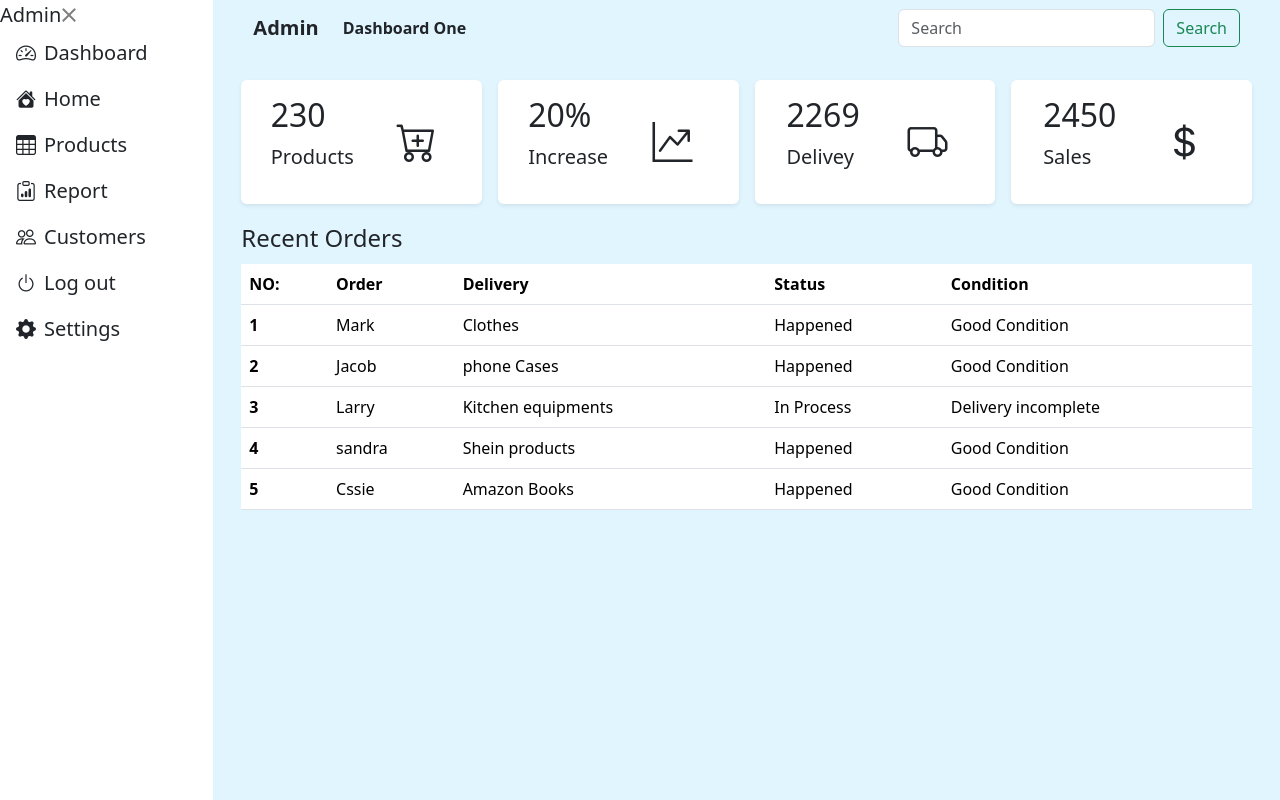
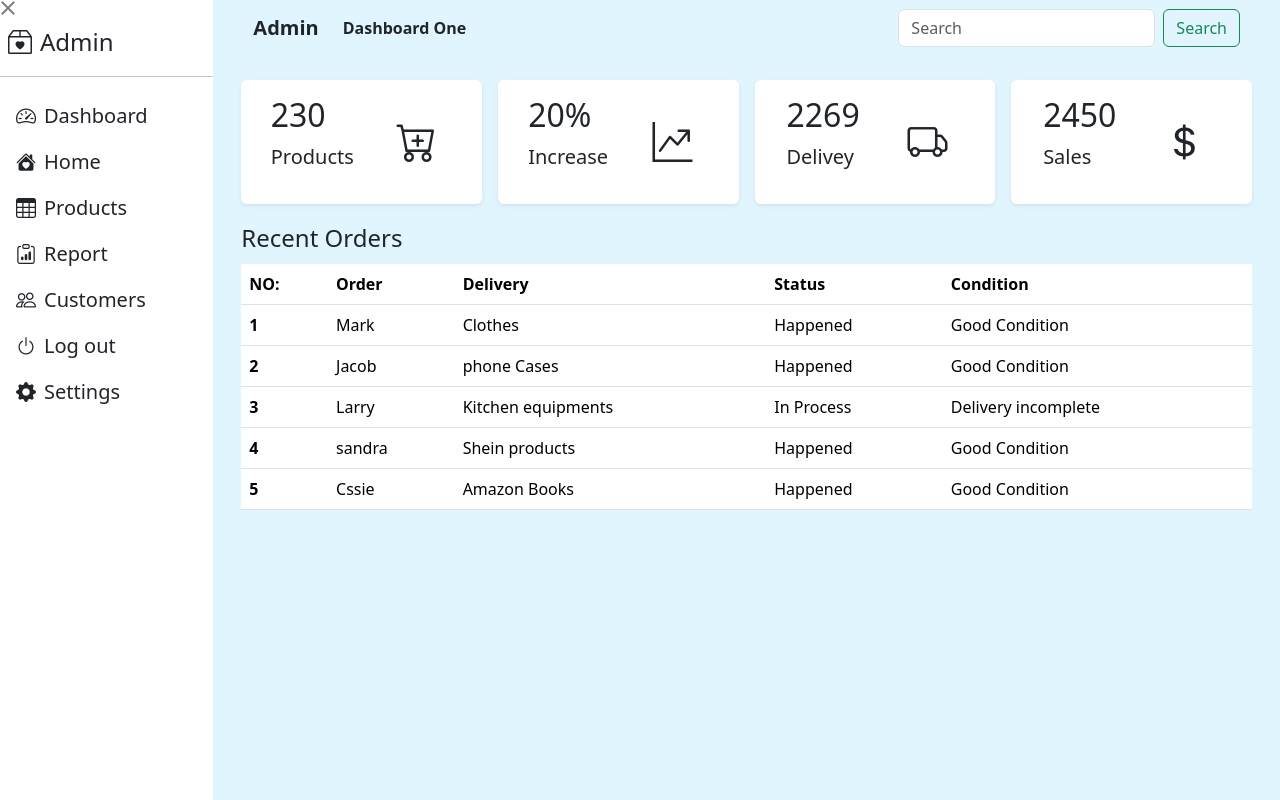
Before and after one commit to Kathoni/Dashboards2, a React (Create React App) app: page / in a window 1280 px wide. Built offline with nearby package versions, Linux system fonts and the light colour scheme.

Commit message:
Update Sidebar.jsx

```diff
--- a/src/compnents/Sidebar.jsx
+++ b/src/compnents/Sidebar.jsx
@@ -17,10 +17,14 @@ function Sidebar() {
     <>
 
       <div className="offcanvas-header">
-        <h5 className="offcanvas-title" id="sidebarMenuLabel">Admin</h5>
         <button type="button" className="btn-close text-reset" onClick={toggleSidebar}></button>
       </div>
       <div className="offcanvas-body">
+      <div className='m-2'>
+        <i className="bi bi-box2-heart me-2 fs-4"></i>
+        <span className='brand-name fs-4'>Admin</span>
+      </div>
+      <hr className='text-dark' />
         <ul className="nav flex-column">
           <li className="nav-item">
             <Link className="nav-link text-dark fs-5"  >
```
